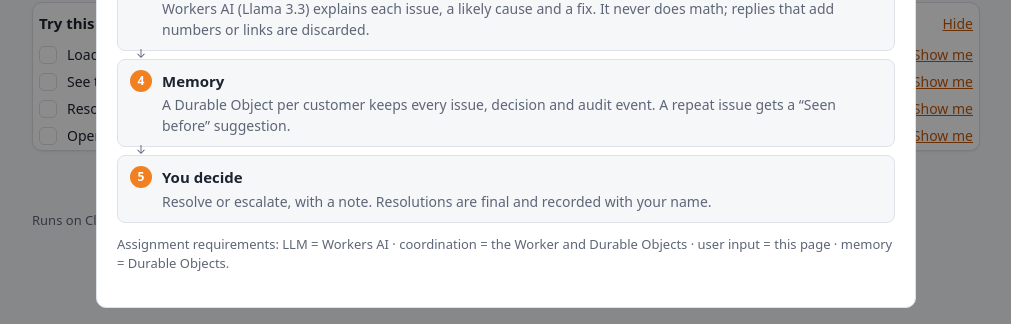
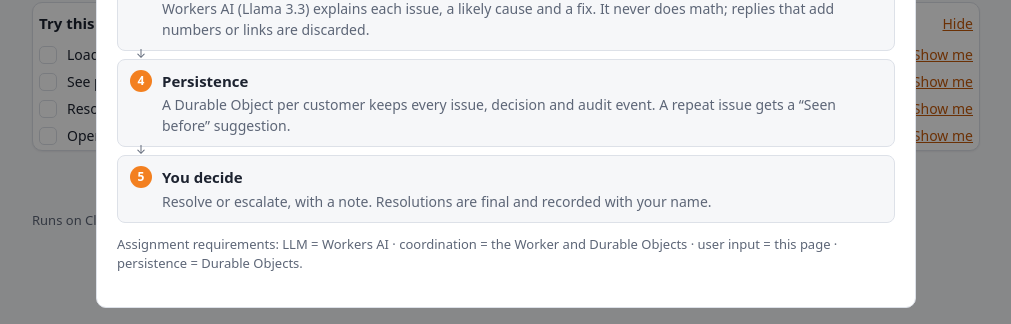
Before and after one commit to denushkata/cloudflare-billing-assistant, a website: page public/index.html in a window 1280 px wide. Both pictures are taken after a click on the button "How it works". Shown: the part 371-695 px from the top of the page, without its empty margins (134-1145 px from the left). Drawn offline with Linux system fonts and the light colour scheme.

Commit message:
Use "persistence" instead of "memory" in the UI
Co-Authored-By: Claude Opus 5.5 <noreply@anthropic.com>

```diff
--- a/public/app.js
+++ b/public/app.js
@@ -112,7 +112,7 @@ const TOUR_STEPS = [
   { id: "load", text: "Load the sample data", show: () => run({ sample: true }, "Sample data") },
   {
     id: "precedent",
-    text: "See the memory feature: C004's “Seen before” suggestion",
+    text: "See persistence at work: C004's “Seen before” suggestion",
     show: () => showCard("INV-2026-10-004:tax_wrong_state", ".block.precedent").then(() => markTour("precedent")),
   },
   { id: "decide", text: "Resolve or escalate an issue, with a note", show: () => showFirstOpen() },
@@ -300,7 +300,7 @@ function renderResults(data) {
   markTour("load");
 }
 
-// Tick "See the memory feature" once a "Seen before" block has actually been on screen.
+// Tick "See persistence at work" once a "Seen before" block has actually been on screen.
 const precedentSeen = new IntersectionObserver(
   (entries) => {
     if (entries.some((e) => e.isIntersecting)) markTour("precedent");
--- a/public/index.html
+++ b/public/index.html
@@ -86,10 +86,10 @@
       <li><strong>Your data</strong><span>Usage, plans, invoices and credit memos as CSV, or the built-in sample.</span></li>
       <li><strong>Code calculates</strong><span>Proration, overage, discounts, tax and credits, in exact cents. Every amount comes from here.</span></li>
       <li><strong>AI explains</strong><span>Workers AI (Llama 3.3) explains each issue, a likely cause and a fix. It never does math; replies that add numbers or links are discarded.</span></li>
-      <li><strong>Memory</strong><span>A Durable Object per customer keeps every issue, decision and audit event. A repeat issue gets a “Seen before” suggestion.</span></li>
+      <li><strong>Persistence</strong><span>A Durable Object per customer keeps every issue, decision and audit event. A repeat issue gets a “Seen before” suggestion.</span></li>
       <li><strong>You decide</strong><span>Resolve or escalate, with a note. Resolutions are final and recorded with your name.</span></li>
     </ol>
-    <p class="meta">Assignment requirements: LLM = Workers AI · coordination = the Worker and Durable Objects · user input = this page · memory = Durable Objects.</p>
+    <p class="meta">Assignment requirements: LLM = Workers AI · coordination = the Worker and Durable Objects · user input = this page · persistence = Durable Objects.</p>
   </dialog>
 
   <footer class="wrap site-foot">
```
